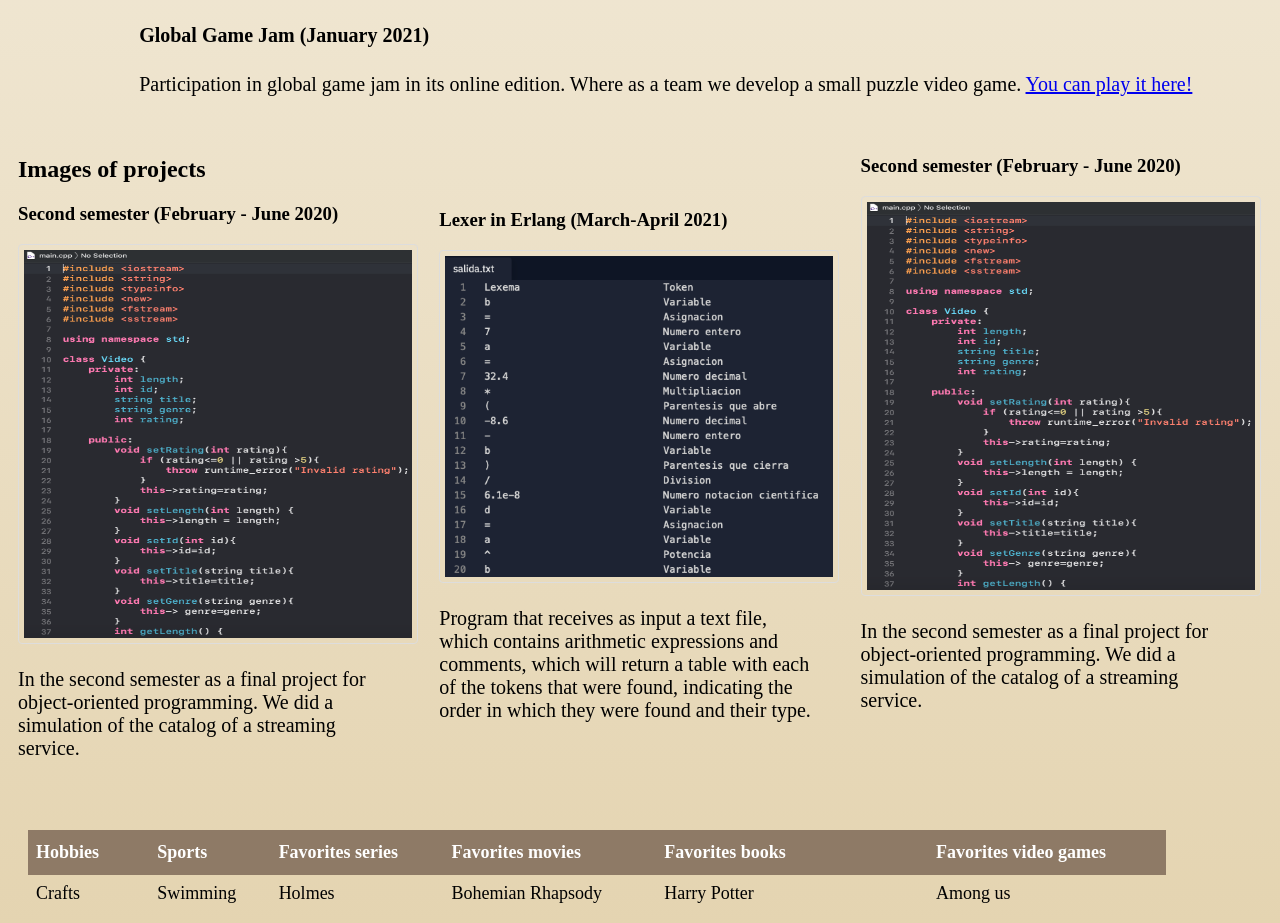
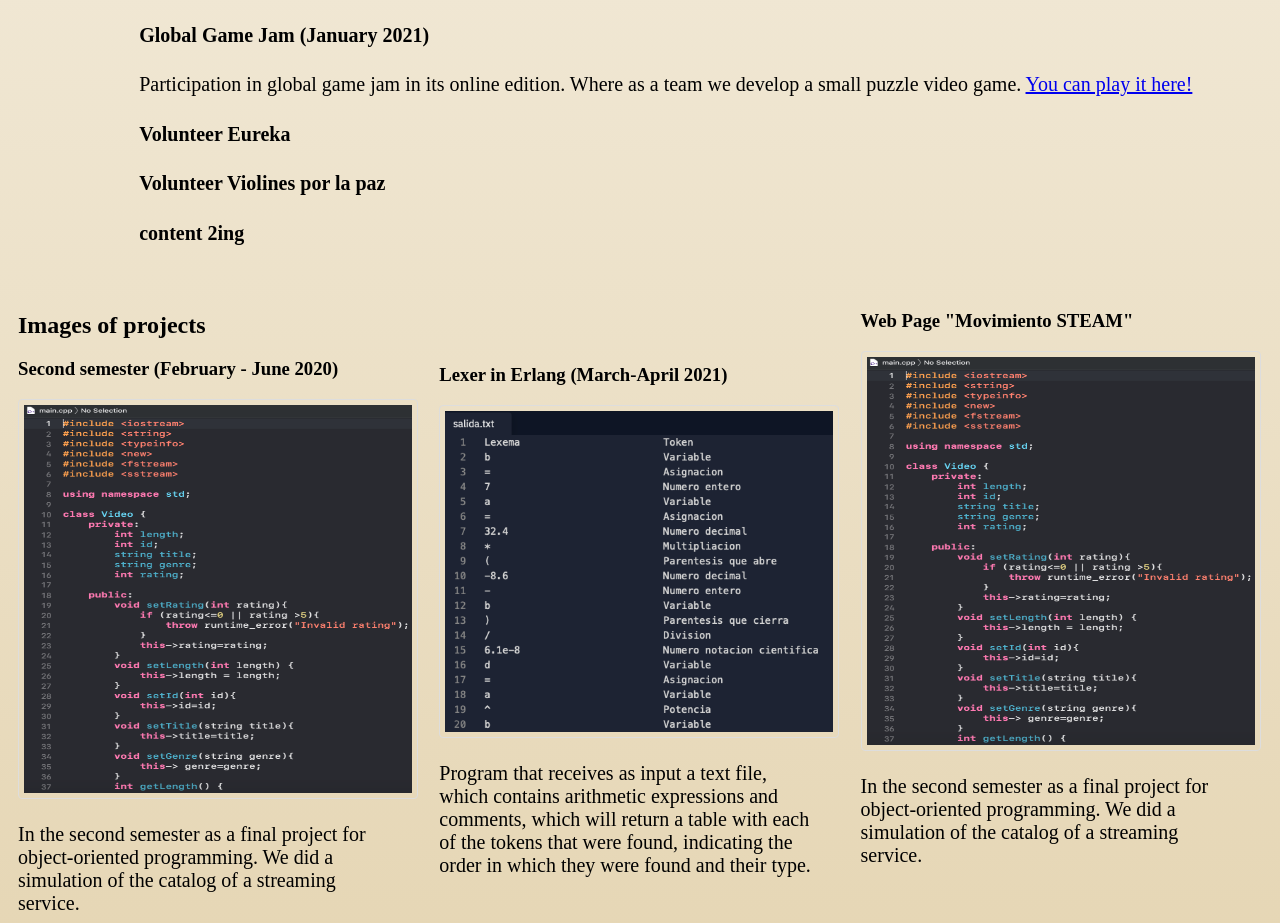
Before and after one commit to Yus127/Yus127.github.io, a plain HTML site: page index.html in a window 1280 px wide. Shown: the part 1393-2316 px from the top of the page. Drawn offline with Linux system fonts and the light colour scheme.

Commit message:
Update index.html

```diff
--- a/index.html
+++ b/index.html
@@ -69,6 +69,9 @@ Awarded an honorable mention of excellence.</p><br><br>
 <h4> Global Game Jam (January 2021) </h4>
 
 <p> Participation in global game jam in its online edition. Where as a team we develop a small puzzle video game. <a href ="https://globalgamejam.org/2021/games/yams-tucker-3">You can play it here! </a></p>
+     <h4> Volunteer Eureka</h4>
+     <h4> Volunteer Violines por la paz </h4>
+     <h4> content 2ing </h4>
   </div>
 
 
@@ -104,7 +107,7 @@ Awarded an honorable mention of excellence.</p><br><br>
     <p class = "primerTexto"> Program that receives as input a text file, which contains arithmetic expressions and comments, which will return a table with each of the tokens that were found, indicating the order in which they were found and their type. </p>
   </div>
   <div class="column" >
-    <h3>Second semester (February - June 2020) </h3>
+    <h3>Web Page "Movimiento STEAM" </h3>
     <img src="codigoOPP.png" alt="idk" id="imagenesUltimas">
     <p class = "primerTexto"> In the second semester as a final project for object-oriented programming. We did a simulation of the catalog of a streaming service.</p>
   </div>
```
